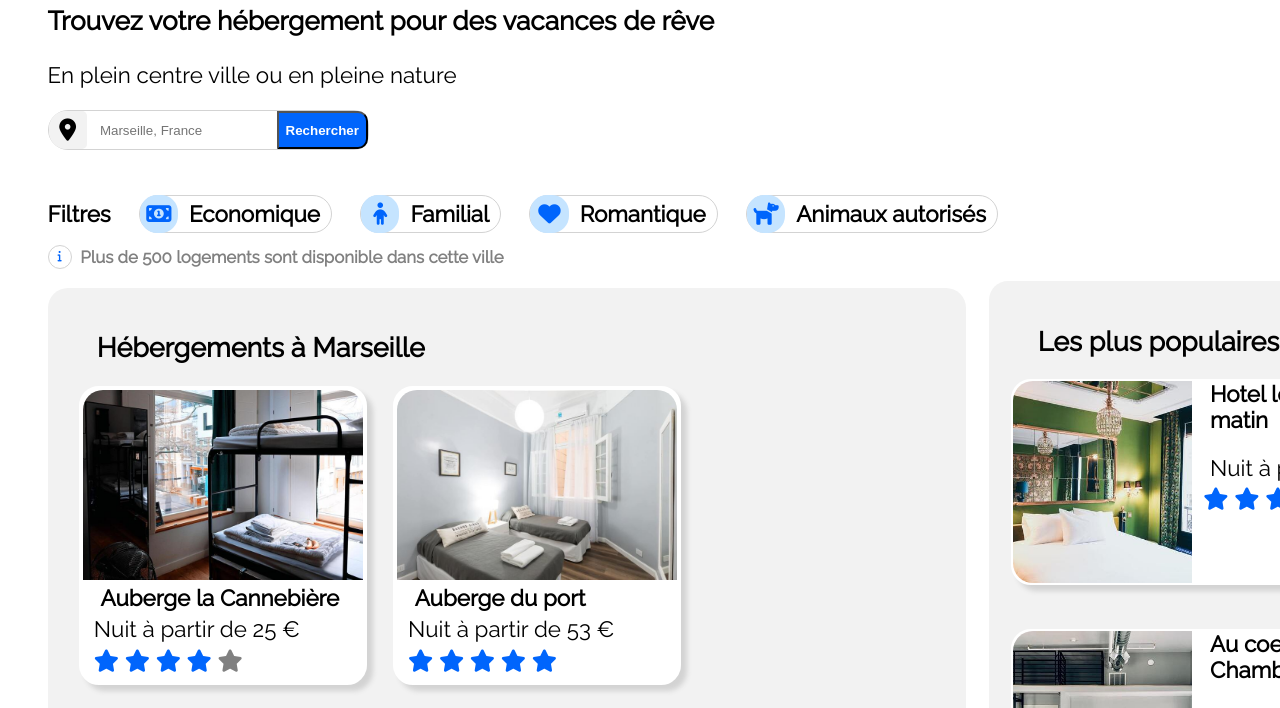
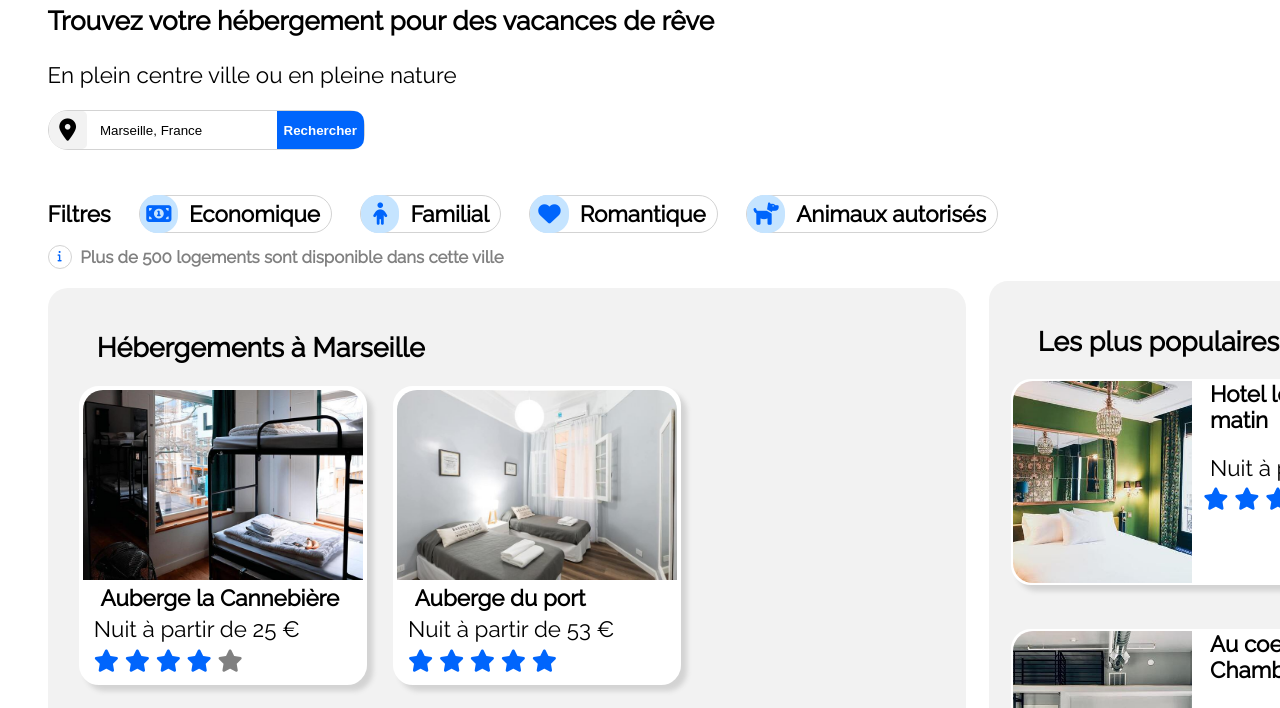
Before and after one commit to MarineLefebvre/MarineLefebvre.github.io, a plain HTML site: page index.html in a window 1280 px wide. Shown: the part 92-800 px from the top of the page. Drawn offline with Linux system fonts and the light colour scheme.

Commit message:
changement style btn

```diff
--- a/index.html
+++ b/index.html
@@ -41,7 +41,7 @@
                     <div class="containresearch">
                         <i id="pin" class="fa fa-map-marker icon" aria-hidden="true"></i>
                     </div>
-                    <input type="text" placeholder="Marseille, France">
+                    <input type="text" placeholder="Destination" value="Marseille, France">
                     <button id="boutonPC" type="button">Rechercher</button>
                     <button id="boutonMobile" type="button"><i class="fa fa-search" aria-hidden="true"></i></button>
                 </div>
--- a/style/style.css
+++ b/style/style.css
@@ -94,7 +94,9 @@ nav .menu a:hover {
     font-weight: bold;
     padding-right: 0.5em;
     padding-left: 0.5em;
+    border : none;
 }
+
 
 #boutonMobile{
     display: none;
```
